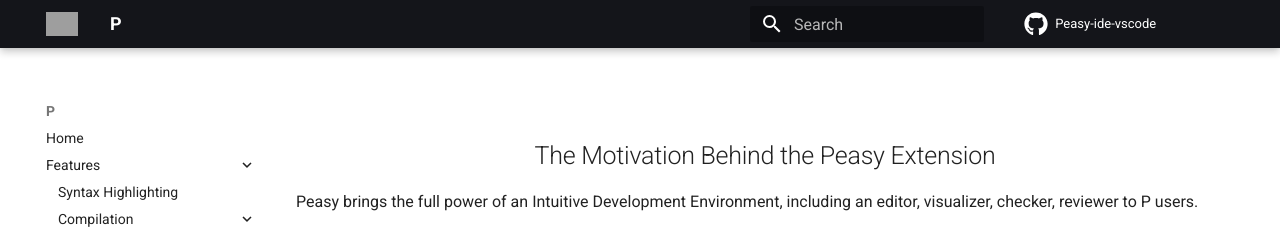
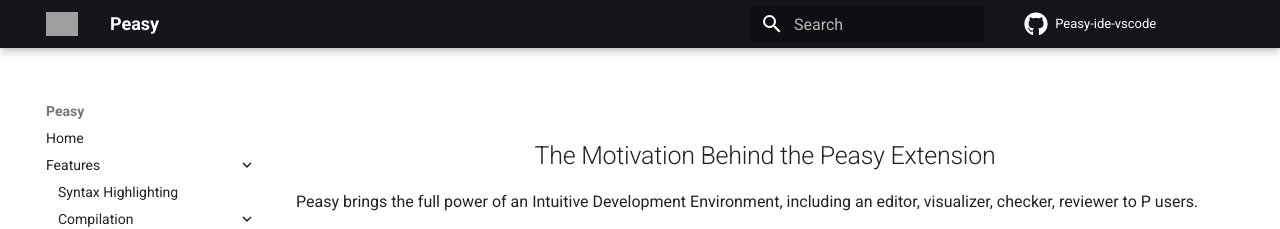
Before and after one commit to p-org/peasy-ide-vscode, an MkDocs documentation site: the page built from Docs/docs/motivations.md, in a window 1280 px wide. Shown: the top 229 px of the page. Built offline with MkDocs 1.6.1 and Material for MkDocs 9.7.7, drawn with Linux system fonts in a browser that asks for light colours; comment, search, counter and statistics services are not loaded; grey boxes are pictures that could not be loaded.

Commit message:
more website changes

```diff
--- a/Docs/mkdocs.yml
+++ b/Docs/mkdocs.yml
@@ -1,4 +1,4 @@
-site_name: "P"
+site_name: "Peasy"
 site_url: http://p-org.github.io/Peasy/
 site_description: "Peasy: An Intuitive Development Environment for P"
 site_author: "Esther Sue"
```
Also changed, not shown: Docs/docs/features/visualizations.md (+1 -1 lines).
